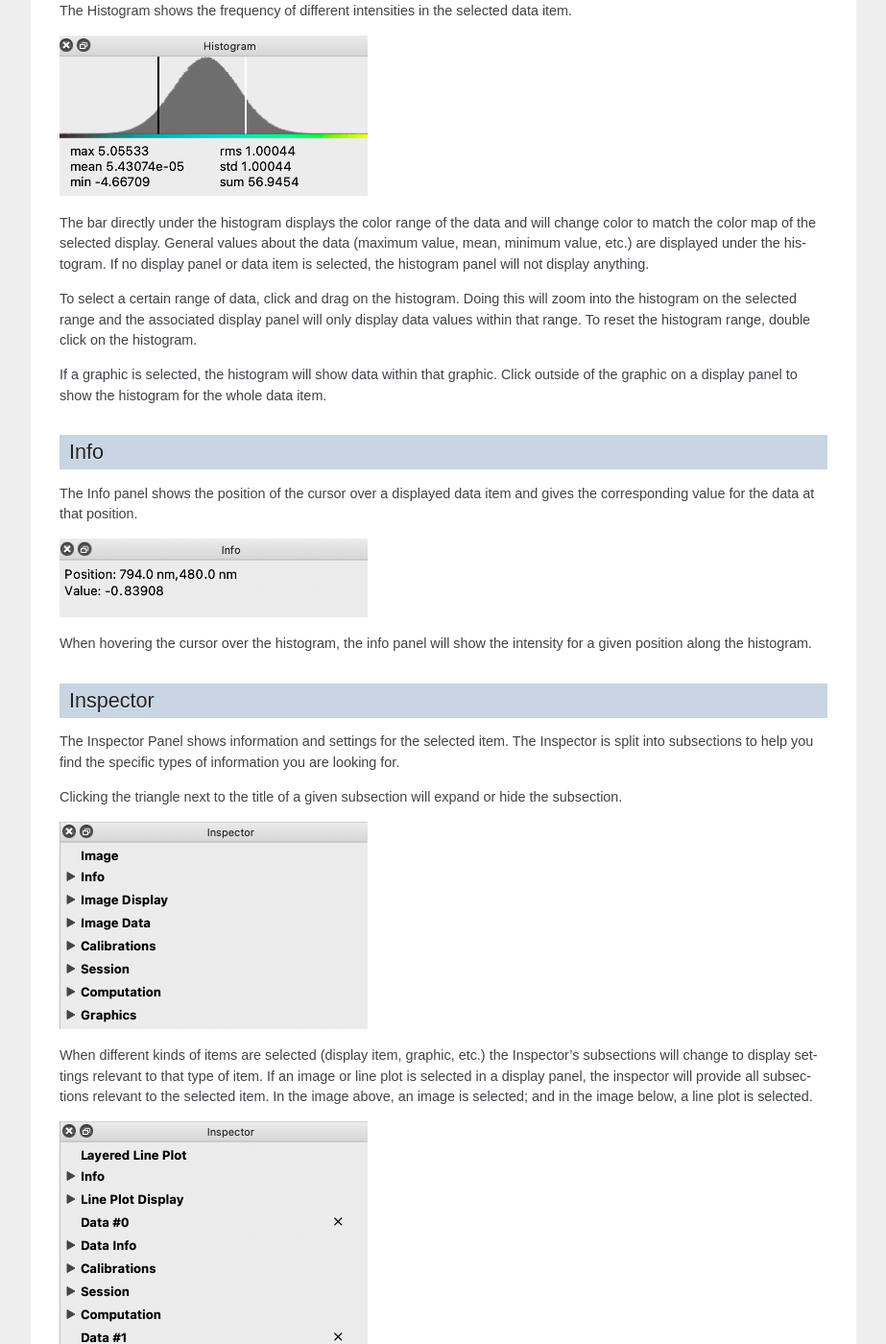
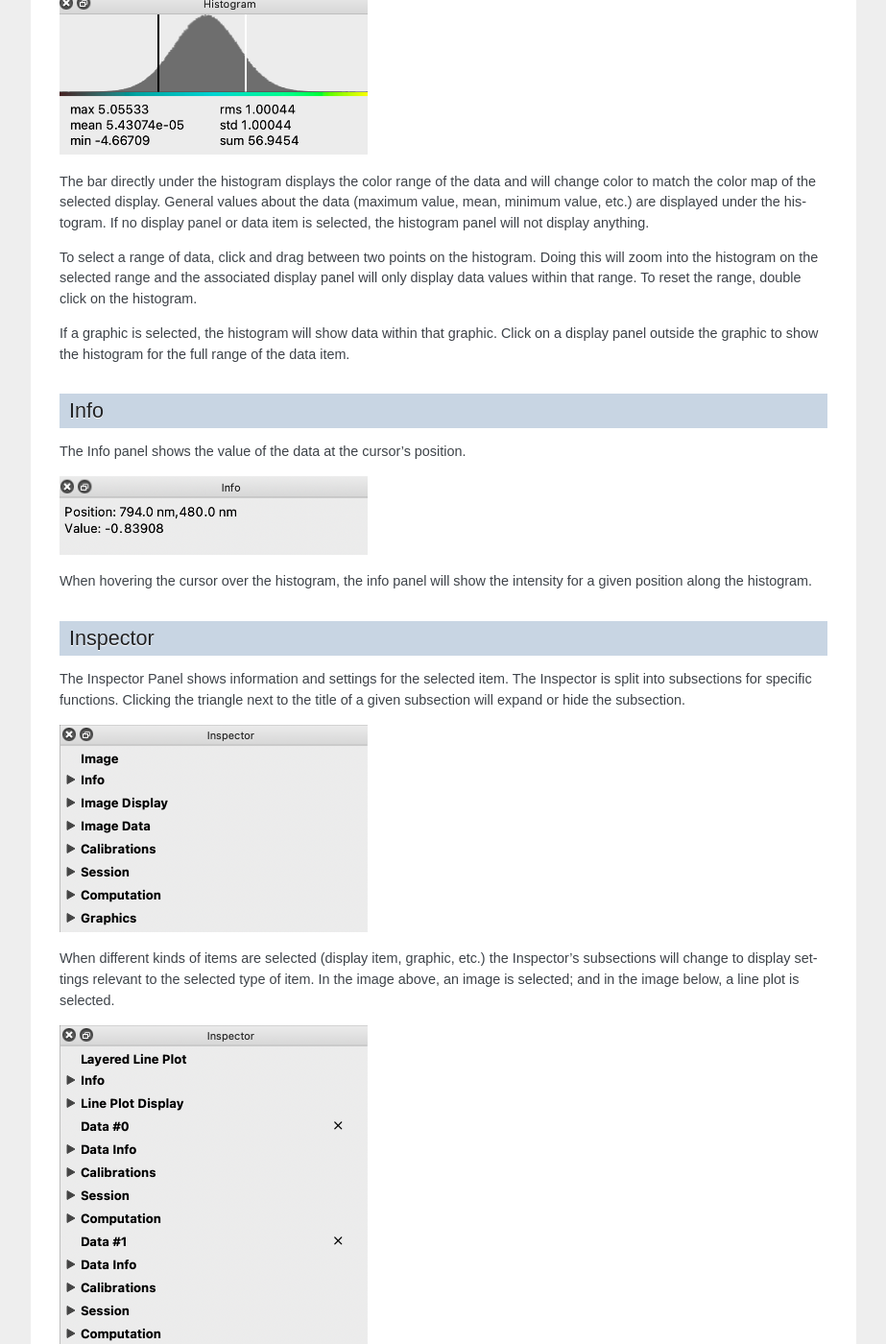
Before and after one commit to nion-software/nionswift, a Sphinx documentation site: the page built from docs/user_interface.rst, in a window 1280 px wide and 1400 px high, scrolled down 3035 px. Shown: the whole window at 96% size, without its empty margins (198-1121 px from the left). Built offline with Sphinx 7.4.7, drawn with Linux system fonts in a browser that asks for light colours; some of the changed text lies outside the part shown.

Commit message:
Simplicity Improvements 1

```diff
--- a/docs/user_interface.rst
+++ b/docs/user_interface.rst
@@ -28,19 +28,19 @@ See :ref:`display-panels`.
 Utility Panels
 ==============
 
-Utility panels are individual windows within the software that serve different functions. While the display panels display data items and allow for customization, the utility panels are where the customization actually happens. For example, a display panel can display image data in different colors, but in order to choose which color to display, the option must be selected in the Inspector utility panel. Each utility panel serves to change or edit a given parameter about the selected data.
+Utility panels provide options for the selected item or items. There are various utility panels for editing different aspects of data.
 
-Having individual utility panels for similar parameters means that the workspace can be fully customized for the user's purpose. There are several ways to customize the utility panel layout:
+The layout of the utility panels can also be moved around and adjusted. There are several ways to customize the utility panel layout:
 
-* Choose to show or hide any utility panel by using the [Window] menu.
+* Show or hide any utility panel by using the [Window] menu.
 
-* Quickly close a utility panel by clicking the x button in the corner of its title bar.
+* Close a utility panel by clicking the x button in the corner of its title bar.
 
-* Click and drag a utility panel by its title bar to rearrange the layout of the shown panels.
+* Rearrange the layout of the shown panels by clicking and dragging a utility panel by its title bar.
 
 * Stack utility panels by dropping one utility panel onto another. If two or more panels are in a stack, selection buttons will appear at the bottom of the panel to switch between them.
 
-* Expand utility panels into a separate window by dragging the panel away from the main window by the title bar.
+* Expand utility panels into a separate window by dragging the panel by the title bar away from the main window.
 
 * Resize a utility panel by clicking and dragging from its edges.
 
@@ -48,7 +48,7 @@ Having individual utility panels for similar parameters means that the workspace
     :width: 396
     :alt: Customizing Utility Panels
 
-The utility panels are organized alphabetically in the [Window] menu, and their functions are as follows:
+The utility panels are organized alphabetically in the [Window] menu and their functions are as follows:
 
 .. _Activity Panel:
 
@@ -78,9 +78,9 @@ Data items are automatically sorted into four categories:
 
 * :guilabel:`All` - All data items in the current project
 
-* :guilabel:`Persistent` - Data items that are permenantly saved. These data items will not be overwritten by acquisition or recomputation without the action by the user.
+* :guilabel:`Persistent` - Data items that are permenantly saved; these data items will not be overwritten by acquisition or recomputation without action by the user.
 
-* :guilabel:`Live` - Data items that can be used for live acquisition and/or recomputation.
+* :guilabel:`Live` - Data items that can be used for live acquisition and/or recomputation
 
 * :guilabel:`Latest Session` - Data items used in the most recent session (since the most recent time the project was opened)
 
@@ -94,7 +94,7 @@ To add a new collection to the panel, use the menu item [File > Add Group]. Use
 
 Data Panel
 ==========
-The Data panel provides a list of all the data items in a given collection.
+The Data panel provides a list of the data items in a given collection.
 
 .. image:: graphics/data_panel.png
     :width: 333
@@ -102,7 +102,7 @@ The Data panel provides a list of all the data items in a given collection.
 
 Any data item in the data panel can be displayed in a display panel. To display a data item, drag the data item from the data panel into an empty display panel.
 
-By default, the Data panel is set to show all data items in a project. The data items that are shown can be changed by choosing a different collection in the Collections panel.
+By default, the Data panel is set to show all data items in a project, but the data panel can show any other collection by choosing a different collection in the Collections panel.
 
 You can also search for data items in the selected collection by using the filter text box at the bottom of the Data panel. If a data item is not in the selected collection, it will not appear in the filtered results. The filter search bar looks for keywords in the titles and captions of data items.
 
@@ -122,15 +122,15 @@ The Histogram shows the frequency of different intensities in the selected data
 
 The bar directly under the histogram displays the color range of the data and will change color to match the color map of the selected display. General values about the data (maximum value, mean, minimum value, etc.) are displayed under the histogram. If no display panel or data item is selected, the histogram panel will not display anything.
 
-To select a certain range of data, click and drag on the histogram. Doing this will zoom into the histogram on the selected range and the associated display panel will only display data values within that range. To reset the histogram range, double click on the histogram.
+To select a range of data, click and drag between two points on the histogram. Doing this will zoom into the histogram on the selected range and the associated display panel will only display data values within that range. To reset the range, double click on the histogram.
 
-If a graphic is selected, the histogram will show data within that graphic. Click outside of the graphic on a display panel to show the histogram for the whole data item.
+If a graphic is selected, the histogram will show data within that graphic. Click on a display panel outside the graphic to show the histogram for the full range of the data item.
 
 .. _Info Panel:
 
 Info
 ====
-The Info panel shows the position of the cursor over a displayed data item and gives the corresponding value for the data at that position.
+The Info panel shows the value of the data at the cursor's position.
 
 .. image:: graphics/info_panel.png
     :width: 321
@@ -142,15 +142,13 @@ When hovering the cursor over the histogram, the info panel will show the intens
 
 Inspector
 =========
-The Inspector Panel shows information and settings for the selected item. The Inspector is split into subsections to help you find the specific types of information you are looking for.
-
-Clicking the triangle next to the title of a given subsection will expand or hide the subsection.
+The Inspector Panel shows information and settings for the selected item. The Inspector is split into subsections for specific functions. Clicking the triangle next to the title of a given subsection will expand or hide the subsection.
 
 .. image:: graphics/inspector_image.png
     :width: 321
     :alt: Inspector Panel with Image Selected
 
-When different kinds of items are selected (display item, graphic, etc.) the Inspector's subsections will change to display settings relevant to that type of item. If an image or line plot is selected in a display panel, the inspector will provide all subsections relevant to the selected item. In the image above, an image is selected; and in the image below, a line plot is selected.
+When different kinds of items are selected (display item, graphic, etc.) the Inspector's subsections will change to display settings relevant to the selected type of item. In the image above, an image is selected; and in the image below, a line plot is selected.
 
 .. image:: graphics/inspector_line_plot.png
     :width: 321
@@ -166,9 +164,7 @@ The Info subsection of the inspector allows you to edit the title and descriptio
     :width: 321
     :alt: Inspector Info Subsection
 
-The Info subsection will only be visible if a single item is selected.
-
-If the item selected contains multiple data items, like a layered line plot for example, changing the title and description of the item will not affect the names and descriptions of each data item; it will change the title and description for the combined display item.
+The Info subsection will only be visible if a single item is selected. If the item selected contains multiple data items, like a layered line plot for example, changing the title and description of the item will not affect the names and descriptions of each data item; it will change the title and description for the combined display item.
 
 .. _Image Display Inspector Section:
 
@@ -192,7 +188,7 @@ Image Data presents several controls and settings for a selected image:
     :width: 321
     :alt: Inspector Image Data Subsection
 
-* :guilabel:`Date` - Displays the date and time a selected image was created.
+* :guilabel:`Date` - Displays the date and time the image was created.
 
 * :guilabel:`Data` - Displays the dimensions of the image and the bit count.
 
@@ -294,13 +290,13 @@ Editing session info in the inspector will not change global session info. Globa
 
 Computation
 -----------
-With the Computation subsection of the inspector, you can quickly adjust several variables for a computation associated with the selected item.
+With the Computation subsection of the inspector, you can adjust several variables for a computation associated with the selected item.
 
 .. image:: graphics/inspector_computation_subsection.png
     :width: 321
     :alt: Inspector Computation Subsection
 
-The variables in this subsection will change based on what kind of computation is selected. For example, a line profile will have adjustments for the coordinates of each end of the line, the angle of the line, and the length and width of the line; whereas a processing filter like a gaussian blur may only have a single slider to adjust the sigma (or blur) value. If the selected item has no associated computations, the Computation subsection will say “None.”
+The variables in this subsection will change based on what kind of item is selected. For example, a line profile will have adjustments for the coordinates of each end of the line, the angle of the line, and the length and width of the line; whereas a processing filter like a gaussian blur may only have a single slider to adjust the sigma (or blur) value. If the selected item has no associated computations, the Computation subsection will say “None.”
 
 The Computation subsection can also be accessed in a separate pop-up window by hitting [ctrl + E] (or [cmd + E] on macOS).
 
@@ -346,7 +342,7 @@ With the layered line plot selected, you can
 
 Graphics
 --------
-The Graphics subsection shows options for selected graphics, or for graphics associated with the selected data item. If multiple graphics are selected, the inspector will only list options for graphics that are selected.
+The Graphics subsection shows options for selected graphics, or for graphics associated with the selected data item. If multiple graphics are selected, the inspector will list options for all selected graphics.
 
 .. image:: graphics/inspector_graphics_subsection.png
     :width: 321
@@ -406,7 +402,7 @@ The Session panel allows you to edit the session info for the whole project rath
     :width: 321
     :alt: Session Panel
 
-The session info will be added as metadata to any live data acquired during a given session. A new session starts and global session info resets every time the Nion Swift is closed.
+The session info will be added as metadata to any live data acquired during a given session. Every time Nion Swift is closed and reopened, a new session starts and global session info resets.
 
 .. _Task Panel:
 
```
